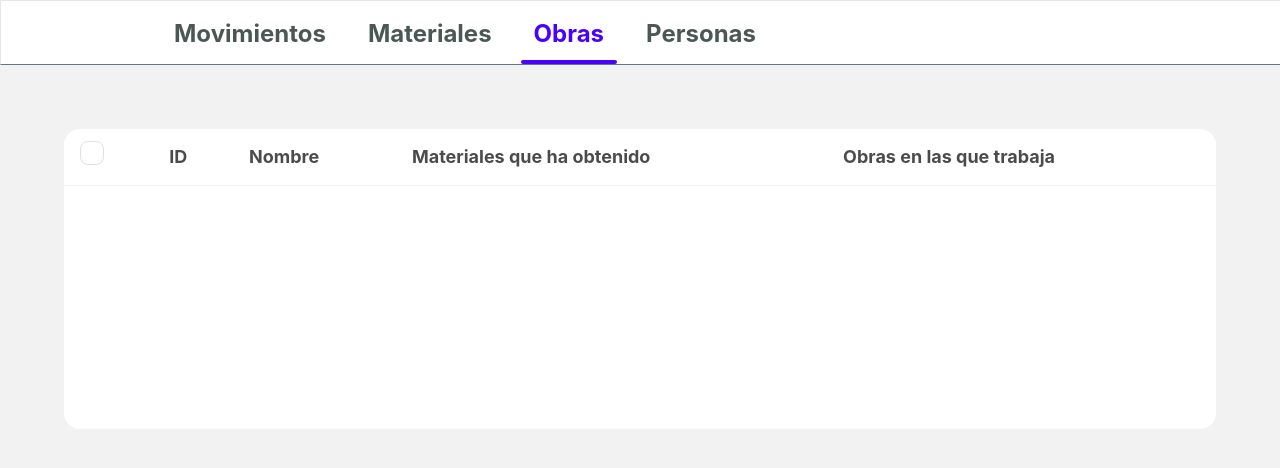
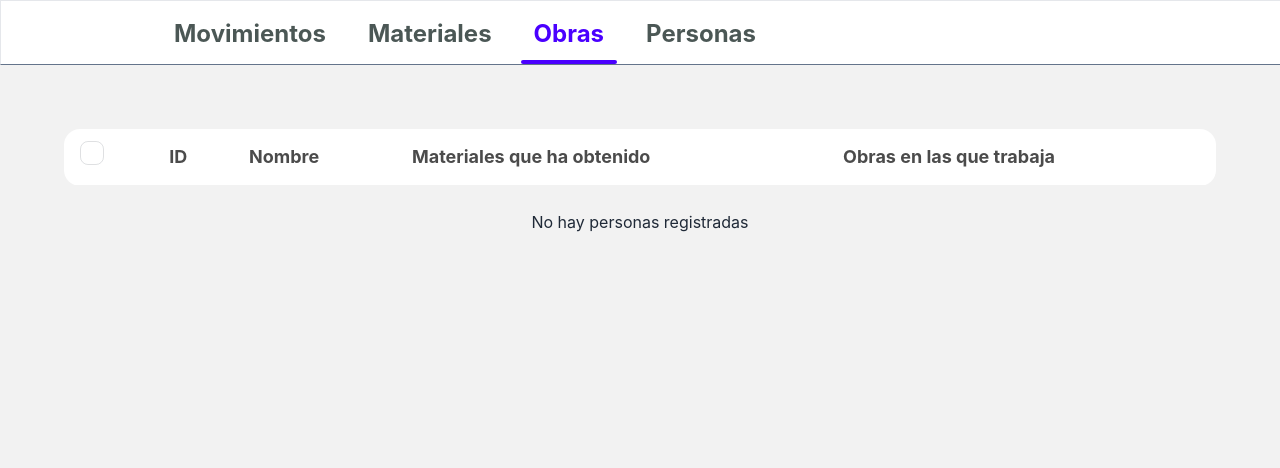
Before and after one commit to osoyinas/simple-inventory, a React (Vite) app: page /#/works in a window 1280 px wide. Shown: the top 468 px of the page. Built offline with nearby package versions, Linux system fonts and the light colour scheme.

Commit message:
Add no hay personas registradas

```diff
--- a/src/renderer/Components/PersonTable.tsx
+++ b/src/renderer/Components/PersonTable.tsx
@@ -2,7 +2,8 @@ import { Person } from "@/types/api";
 
 export function PersonsTable({ persons }: { persons: Person[] }) {
   return (
-    <table className="table bg-white h-[300px] max-w-6xl min-w-max">
+    <>
+      <table className="table bg-white h-auto max-w-6xl min-w-max">
         <thead className="text-lg font-bold text-black opacity-70">
           <tr>
             <th>
@@ -30,5 +31,9 @@ export function PersonsTable({ persons }: { persons: Person[] }) {
           ))}
         </tbody>
       </table>
+      {persons.length === 0 && (
+        <p className="text-center">No hay personas registradas</p>
+      )}
+    </>
   );
 }
```
Lines whose indentation alone changed are shown as unchanged.
